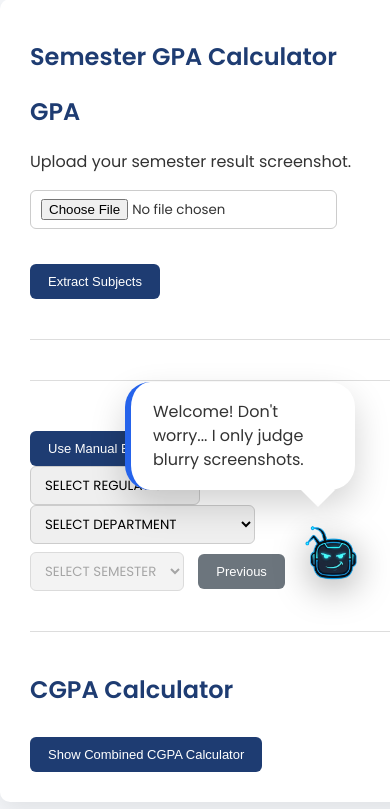
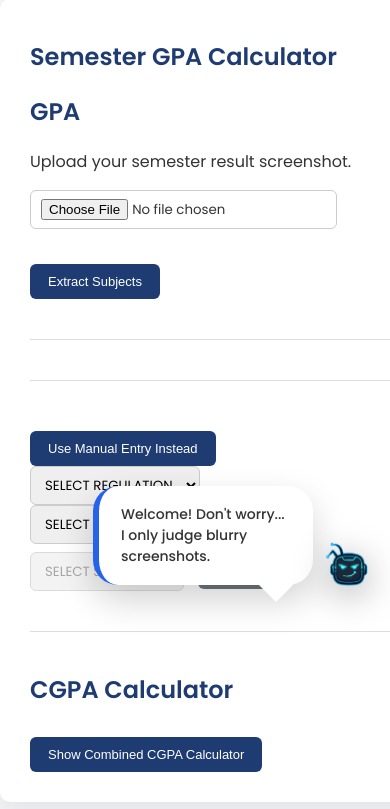
Before and after one commit to athithyan466/OCR-CGPA, a Flask app: page / in a window 390 px wide; the page is wider, and only the part inside the window is pictured. Shown: the part 239-1048 px from the top of that part. Run offline with Flask 3, Linux system fonts and the light colour scheme; some libraries are stand-ins or nearby versions.

Commit message:
Update chatbot.css

```diff
--- a/static/css/chatbot.css
+++ b/static/css/chatbot.css
@@ -65,11 +65,11 @@ padding:18px 22px;
 
 border-radius:25px;
 
-max-width:260px;
+max-width:320px;
+min-width:220px;
 
-min-width:180px;
-
-font-size:16px;
+font-size:15px;
+font-weight:500;
 
 line-height:1.5;
 
@@ -100,6 +100,13 @@ height:24px;
 background:white;
 
 transform:rotate(45deg);
+color:#222;
+
+word-wrap:break-word;
+
+overflow-wrap:break-word;
+
+white-space:normal;
 
 }
 
@@ -124,3 +131,32 @@ transform:translateY(0);
 }
 
 }
+@media (max-width:768px){
+
+    #athvik{
+
+        right:12px;
+        bottom:15px;
+
+    }
+
+    #athvikLogo{
+
+        width:60px;
+        height:60px;
+
+    }
+
+    #athvikBubble{
+
+        max-width:220px;
+        min-width:170px;
+
+        right:65px;
+        bottom:5px;
+
+        font-size:14px;
+
+    }
+
+}
```
